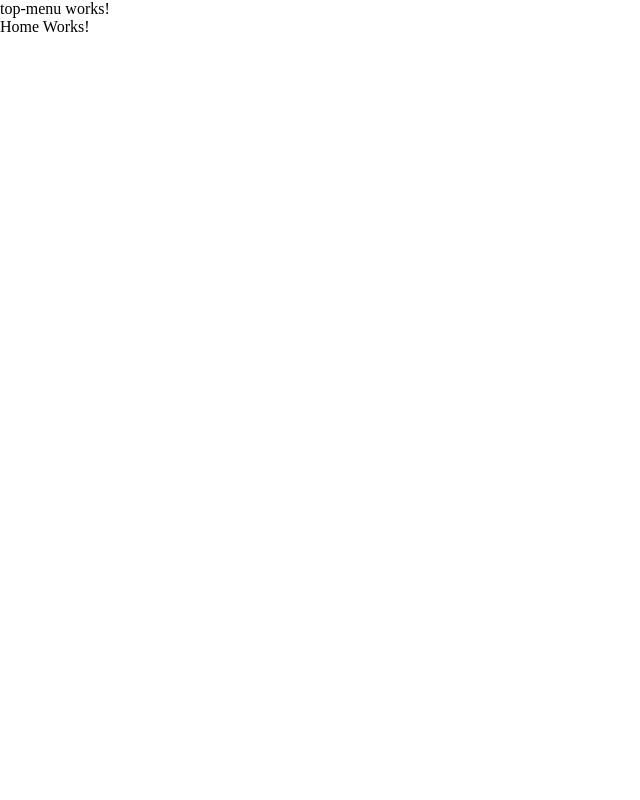
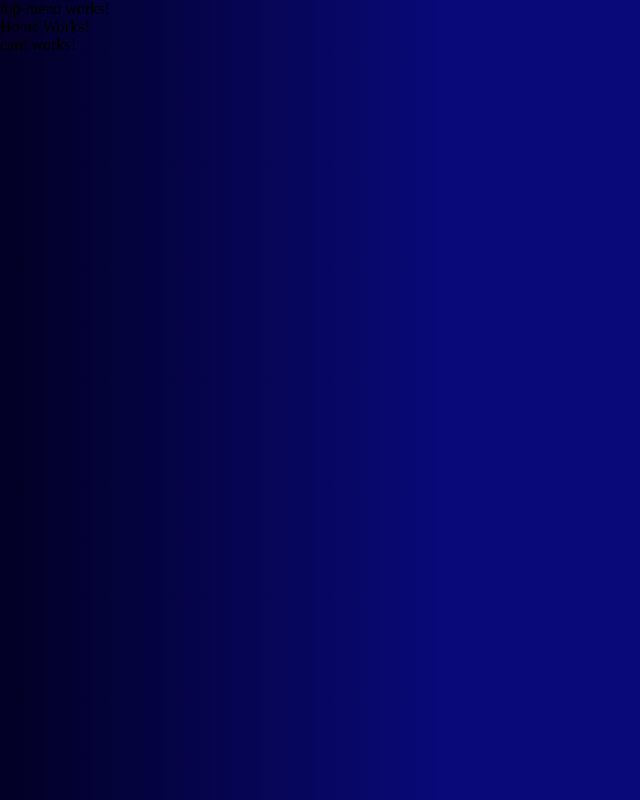
Before and after one commit to felipefalkiner/dio-angular-psn-clone, an Angular app: page / in a window 1280 px wide. Shown: the whole page, without its empty margins (0-640 px from the left). Built offline with nearby package versions, Linux system fonts and the light colour scheme.

Commit message:
body background added

```diff
--- a/src/app/pages/home/home.component.html
+++ b/src/app/pages/home/home.component.html
@@ -1 +1,4 @@
-<p>Home Works!</p>
+<div class="home_container">
+    <p>Home Works!</p>
+    <app-card></app-card>
+</div>
--- a/src/styles.css
+++ b/src/styles.css
@@ -6,5 +6,7 @@
 }
 
 body {
-    /*  */
+    background: rgb(2,0,36);
+    background: linear-gradient(90deg, rgba(2,0,36,1) 0%, rgba(2,0,36,1) 0%, rgba(9,9,121,1) 35%,  rgba(9,9,121,1) 100%);
+    /* color: white; */
 }
```
